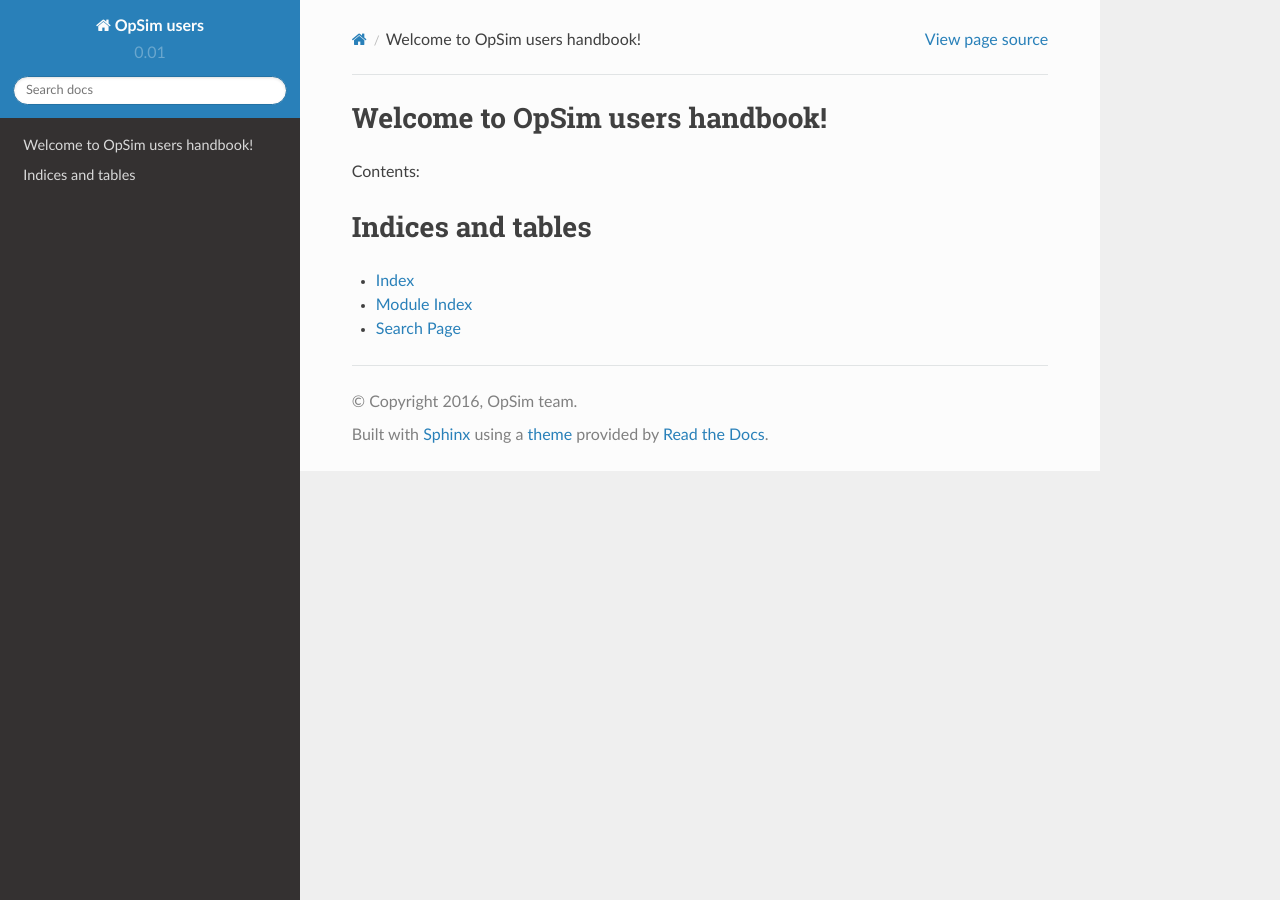
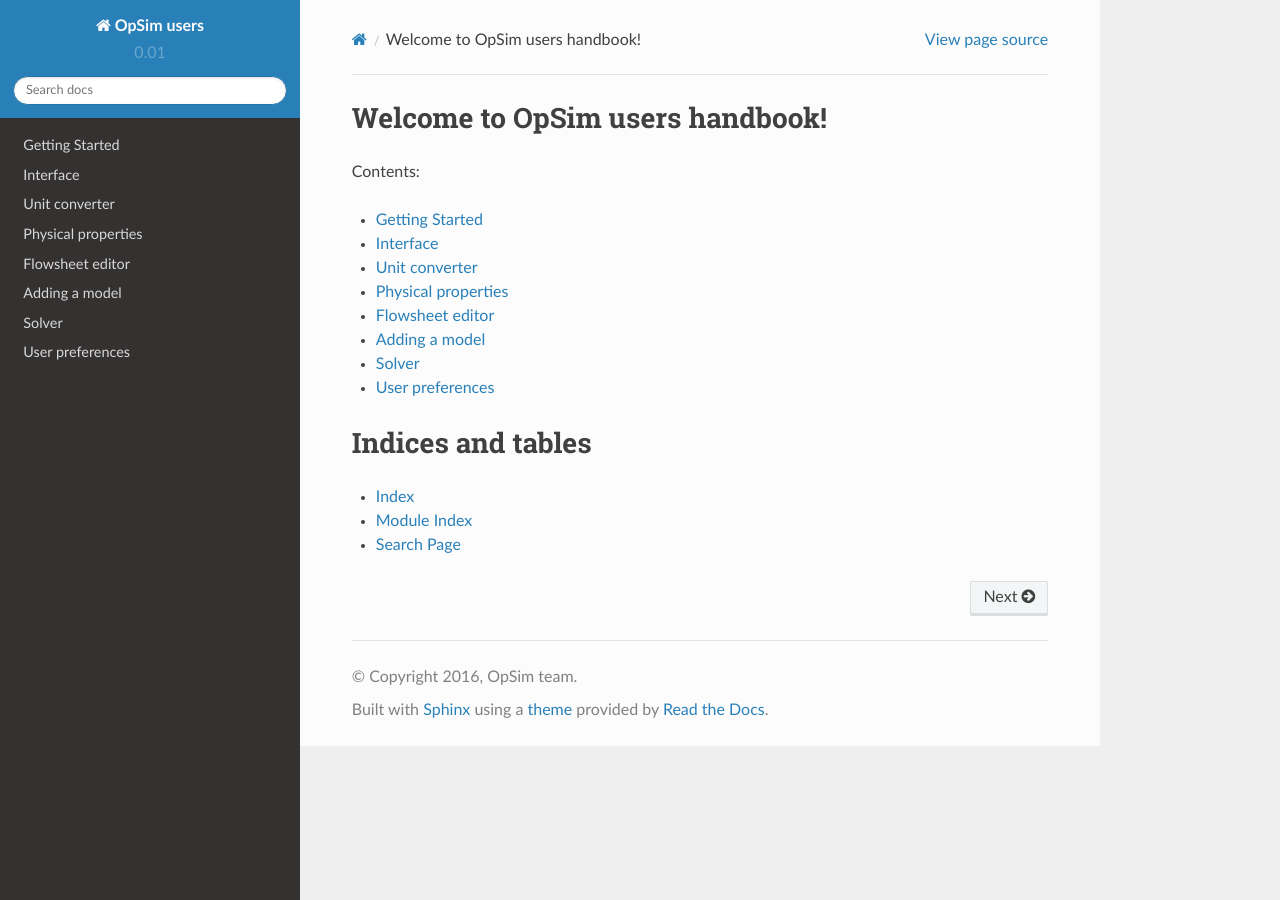
Before and after one commit to opsim/opsim, a Sphinx documentation site: the page built from docs/users/source/index.rst, in a window 1280 px wide. Built offline with Sphinx 7.4.7 and the Read the Docs theme 2.0.0, drawn with Linux system fonts in a browser that asks for light colours.

Commit message:
added placeholders for the user manual

```diff
--- /dev/null
+++ b/docs/users/source/adding_a_model.rst
@@ -0,0 +1,2 @@
+Adding a model
+==============
--- /dev/null
+++ b/docs/users/source/flowsheet_editor.rst
@@ -0,0 +1,2 @@
+Flowsheet editor
+================
--- a/docs/users/source/index.rst
+++ b/docs/users/source/index.rst
@@ -9,8 +9,16 @@ Welcome to OpSim users handbook!
 Contents:
 
 .. toctree::
-   :maxdepth: 2
+   :maxdepth: 1
 
+   getting_started/index.rst
+   interface
+   unit_converter
+   physical_properties
+   flowsheet_editor
+   adding_a_model
+   solver
+   user_preferences
 
 
 Indices and tables
--- /dev/null
+++ b/docs/users/source/interface.rst
@@ -0,0 +1,2 @@
+Interface
+=========
--- /dev/null
+++ b/docs/users/source/physical_properties.rst
@@ -0,0 +1,2 @@
+Physical properties
+===================
--- /dev/null
+++ b/docs/users/source/solver.rst
@@ -0,0 +1,2 @@
+Solver
+======
--- /dev/null
+++ b/docs/users/source/unit_converter.rst
@@ -0,0 +1,2 @@
+Unit converter
+==============
--- /dev/null
+++ b/docs/users/source/user_preferences.rst
@@ -0,0 +1,2 @@
+User preferences
+================
```
Also changed, not shown: docs/users/source/getting_started/about_opsim.rst (added, +14 -0 lines), docs/users/source/getting_started/help.rst (added, +7 -0 lines), docs/users/source/getting_started/index.rst (added, +12 -0 lines), docs/users/source/getting_started/installing_opsim.rst (added, +18 -0 lines).
